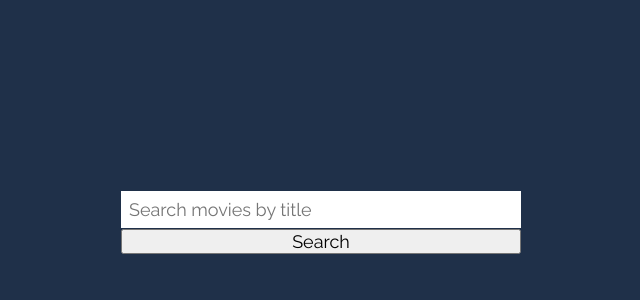
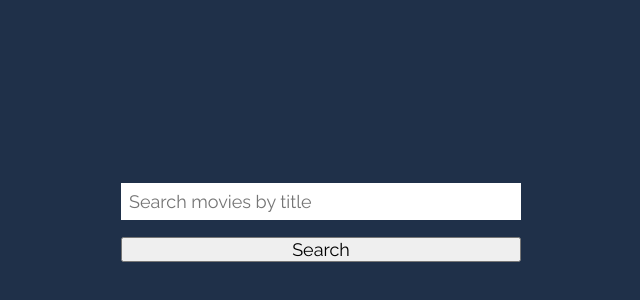
Before and after one commit to nickhibbits/movie-db, a Next.js app: page / in a window 1280 px wide. Shown: the part 178-478 px from the top of the page, without its empty margins (319-959 px from the left). Built offline with nearby package versions, Linux system fonts and the light colour scheme.

Commit message:
refactor search ui

```diff
--- a/components/block/Search.tsx
+++ b/components/block/Search.tsx
@@ -8,10 +8,8 @@ function Search() {
   const title = useRef<HTMLInputElement>(null);
 
   async function handleSelect(e: any) {
-    console.log("e", e);
-    if (e.key === "Enter" || e.type === "click") {
-      e.preventDefault();
-      console.log("here");
+    e.preventDefault();
+    if (e.type === "submit") {
       const res = await fetch(
         `./api/movies/searchTitles?title=${
           title.current && title.current.value
@@ -34,10 +32,10 @@ function Search() {
         type="text"
         placeholder="Search movies by title"
         ref={title}
-        // onKeyDown={(e) => handleSelect(e)}
       />
-
-      <button type="submit">Search</button>
+      <button className={classes.button} type="submit">
+        Search
+      </button>
     </form>
   );
 }
--- a/styles/Search.module.scss
+++ b/styles/Search.module.scss
@@ -7,18 +7,6 @@
   border-bottom: variables.$border-thin;
 }
 
-.searchResults {
-  background: variables.$color-neutral-100;
-  color: variables.$color-neutral-900;
+.button {
+  min-width: 100%;
 }
-
-.searchResult {
-  list-style: none;
-  padding: variables.$padding1;
-
-  &:hover {
-    background: variables.$color-neutral-900;
-    color: variables.$color-neutral-100;
-    outline: solid 1px variables.$color-neutral-100;
-  }
-}
--- a/styles/globals.scss
+++ b/styles/globals.scss
@@ -42,6 +42,8 @@ a {
 .column {
   display: flex;
   flex-direction: column;
+  align-items: center;
+  gap: 1rem;
 }
 
 .header {
```
